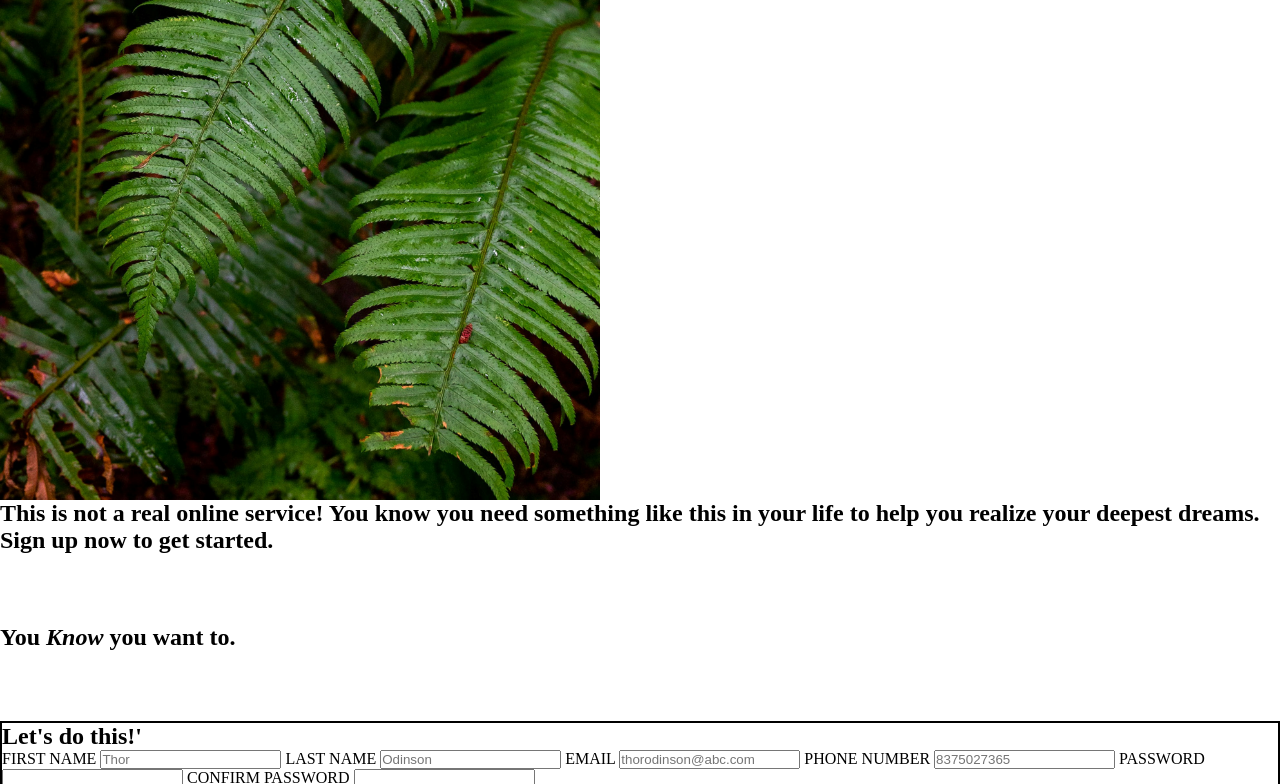
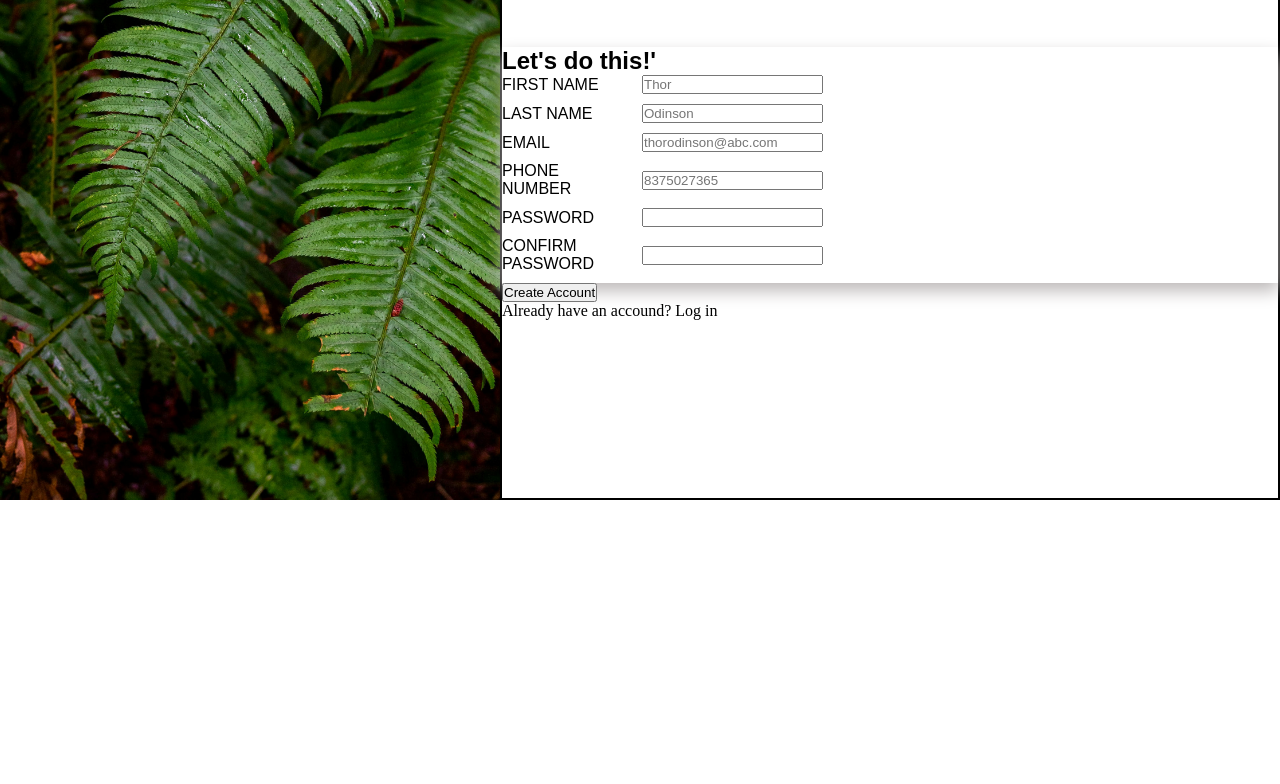
Before and after one commit to Shubham277353/Signup-Form, a plain HTML site: page index.html in a window 1280 px wide. Shown: the part 300-1084 px from the top of the page. After the commit the page ends 800 px from the top, so only its background shows below. Drawn offline with Linux system fonts and the light colour scheme; a web font is replaced by a local one.

Commit message:
update: improve layout

```diff
--- a/index.html
+++ b/index.html
@@ -1,5 +1,6 @@
 <!DOCTYPE html>
 <html lang="en">
+
 <head>
   <meta charset="UTF-8" />
   <meta name="viewport" content="width=device-width, initial-scale=1.0" />
@@ -7,17 +8,18 @@
   <link rel="stylesheet" href="style.css" />
   <link href="https://fonts.cdnfonts.com/css/norse" rel="stylesheet" />
 </head>
+
 <body>
-    <div class="main-container">
+  <div class="side-container">
     <div class="image-container">
       <div class="heading-logo">
-            <img
-              src="images/odin-lined.png"
-              alt="Image of a norse warrior or viking"
-            />
+        <img src="images/odin-lined.png" alt="Image of a norse warrior or viking" />
         <h1>ODIN</h1>
       </div>
     </div>
+  </div>
+
+  <div class="main-container">
     <div class="para-heading">
       <h2>
         This is not a real online service! You know you need something like
@@ -27,30 +29,34 @@
       <h2 class="second-para-heading">You <em>Know</em> you want to.</h2>
     </div>
     <div class="main-form">
+      <h2>Let's do this!'</h2>
       <form>
-          <h2>Let's do this!'</h2>
+        <div class="form-field">
+          <div class="form-row">
             <label for="fname">FIRST NAME</label>
             <input type="text" id="fname" placeholder="Thor" required />
+          </div>
+          <div class="form-row">
             <label for="lname">LAST NAME</label>
             <input type="text" id="lname" placeholder="Odinson" required />
+          </div>
+          <div class="form-row">
             <label for="mail">EMAIL</label>
-          <input
-            type="email"
-            id="mail"
-            placeholder="thorodinson@abc.com"
-            required
-          />
+            <input type="email" id="mail" placeholder="thorodinson@abc.com" required />
+          </div>
+          <div class="form-row">
             <label for="phone-number">PHONE NUMBER</label>
-          <input
-            type="phone-number"
-            id="number"
-            placeholder="8375027365"
-            required
-          />
+            <input type="phone-number" id="number" placeholder="8375027365" required />
+          </div>
+          <div class="form-row">
             <label for="password">PASSWORD</label>
             <input type="password" id="password" />
+          </div>
+          <div class="form-row">
             <label for="confirm-password">CONFIRM PASSWORD</label>
             <input type="password" id="confirm-password" />
+          </div>
+        </div>
       </form>
     </div>
     <div class="create-account-page">
@@ -59,4 +65,5 @@
     </div>
   </div>
 </body>
+
 </html>
--- a/style.css
+++ b/style.css
@@ -3,12 +3,18 @@
 * {
   margin: 0;
   padding: 0;
+  font-size: 62.5% em;
 }
 
-.main-container {
-  /* display: flex; */
-  font-size: 62.5% em;
-  /* flex-wrap: wrap; */
+body{
+  display: flex;
+  max-height: 100vh;
+}
+
+.side-container {
+  height: 100vh;
+  width: 600px;
+  flex: 0 0 500px;
 }
 
 .image-container {
@@ -17,17 +23,16 @@
   background-position: center;
   display: flex;
   flex-direction: column;
-  height: 100vh;
-  width: 600px;
   font-family: "Norse", sans-serif;
   color: white;
+  height: 100vh;
 }
 
 .heading-logo {
   display: flex;
   justify-content: center;
   align-items: center;
-  margin-top: 2.5em;
+  margin-top: 4.3em;
   font-size: 2.5rem;
   background: rgba(0, 0, 0, 0.5);
 }
@@ -41,15 +46,50 @@ img {
   height: 120px;
 }
 
+.main-container {
+  display: flex;
+  flex-direction: column;
+  border: 2px solid black;
+  flex: 1;
+}
+
 .para-heading {
-
+  margin: 50px;
+  margin-top: 120px;
+  font-family: sans-serif;
+  max-width: 750px;
 }
 
 .second-para-heading {
-  margin: 70px 0;
+  margin-top: 35px;
 }
 
 .main-form {
-  background-color: white;
-  border: 2px solid;
+  box-shadow: 0 8px 16px rgb(189, 185, 185);
+  font-family: sans-serif;
 }
+
+
+form {
+  display: flex;
+  flex-wrap: wrap;
+  gap: 20px;
+}
+
+form h2{
+  padding: 20px 50px ;
+}
+.form-field {
+  display: flex;
+  flex-direction: column;
+}
+.form-row {
+  display: flex;
+  align-items: center;
+  margin-bottom: 10px;
+}
+
+.form-row label {
+  margin-right: 20px;
+  width: 120px;
+}
```
Lines whose indentation alone changed are shown as unchanged.
